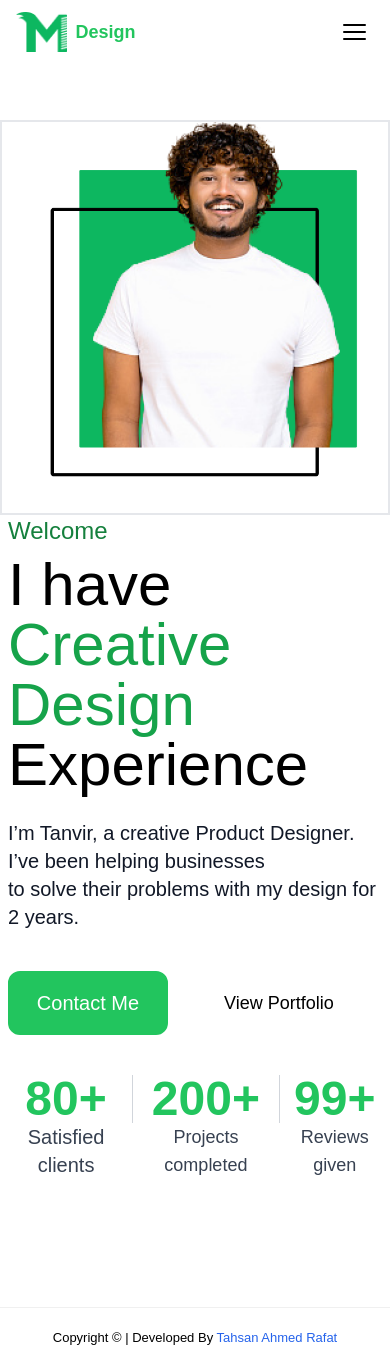
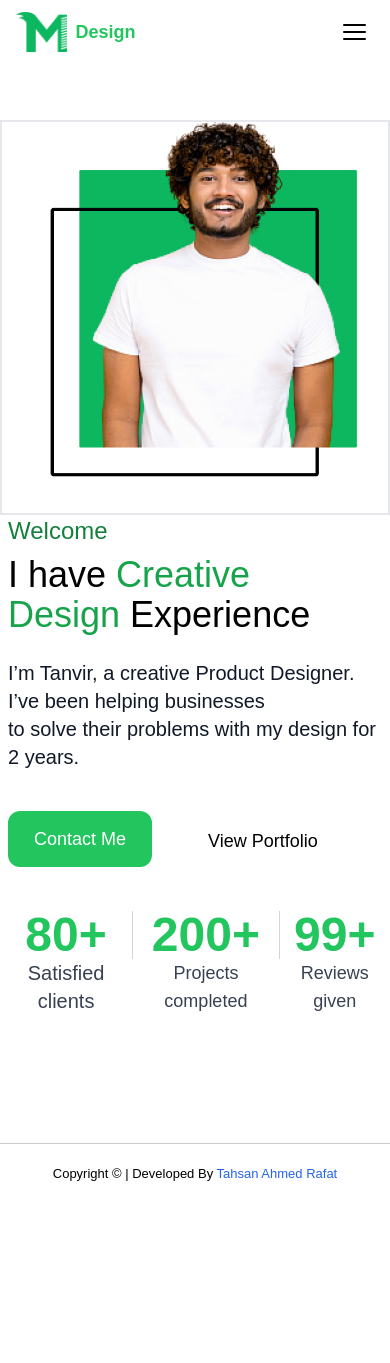
Before and after one commit to Rafat210907/free-portfoilo-website, a React (Vite) app: page / in a window 390 px wide. After the commit the page ends 1199 px from the top, so only its background shows below. Built offline with nearby package versions, Linux system fonts and the light colour scheme.

Commit message:
contents resized

```diff
--- a/src/components/Hero.jsx
+++ b/src/components/Hero.jsx
@@ -12,11 +12,11 @@ const Hero = () => {
       <div className="flex justify-center ml-2">
         <div className="lg:mt-28">
          <h1 className="text-green-700 text-2xl mb-2"> Welcome</h1>
-          <h1 className="text-6xl text-black mb-6">I have <span className="text-green-600 font-poppins">Creative <br /> Design</span> Experience</h1>
+          <h1 className="sm:text-6xl text-4xl text-black mb-6">I have <span className="text-green-600 font-poppins">Creative <br /> Design</span> Experience</h1>
           <p className="text-gray-900 text-xl mb-10">I’m Tanvir, a creative Product Designer. I’ve been helping businesses <br /> to solve their problems with my design for 2 years.</p>
 
         <div className="flex gap-10">
-            <button className="h-16 w-40 border-2 border-green-500 rounded-[12px] pointer bg-green-500 hover:text-black duration-200 text-xl"
+            <button className="h-14 w-36 border-2 border-green-500 rounded-[12px] pointer bg-green-500 hover:text-black duration-200 text-lg"
             onClick={() => setIsOpen(!isOpen)}>Contact Me</button>
             <button className="text-black text-lg hover:text-green-400  pointer hover:border-2 rounded-[10px] duration-600 hover:border-green-400 p-4">View Portfolio</button>
           </div>
--- a/src/components/shared/Footer.jsx
+++ b/src/components/shared/Footer.jsx
@@ -1,10 +1,9 @@
 
 import { Link } from "react-router-dom";
-
 const Footer = () => {
   return (
     <footer className= "pb-4 relative max-lg:mt-32 mt-14">
-      <div className="pt-5 border-t border-dark/20">
+      <div className="pt-5 border-t border-black/20">
         <p className="text-center text-[13px] text-black">
           Copyright © | Developed By{" "}
           <Link
```
